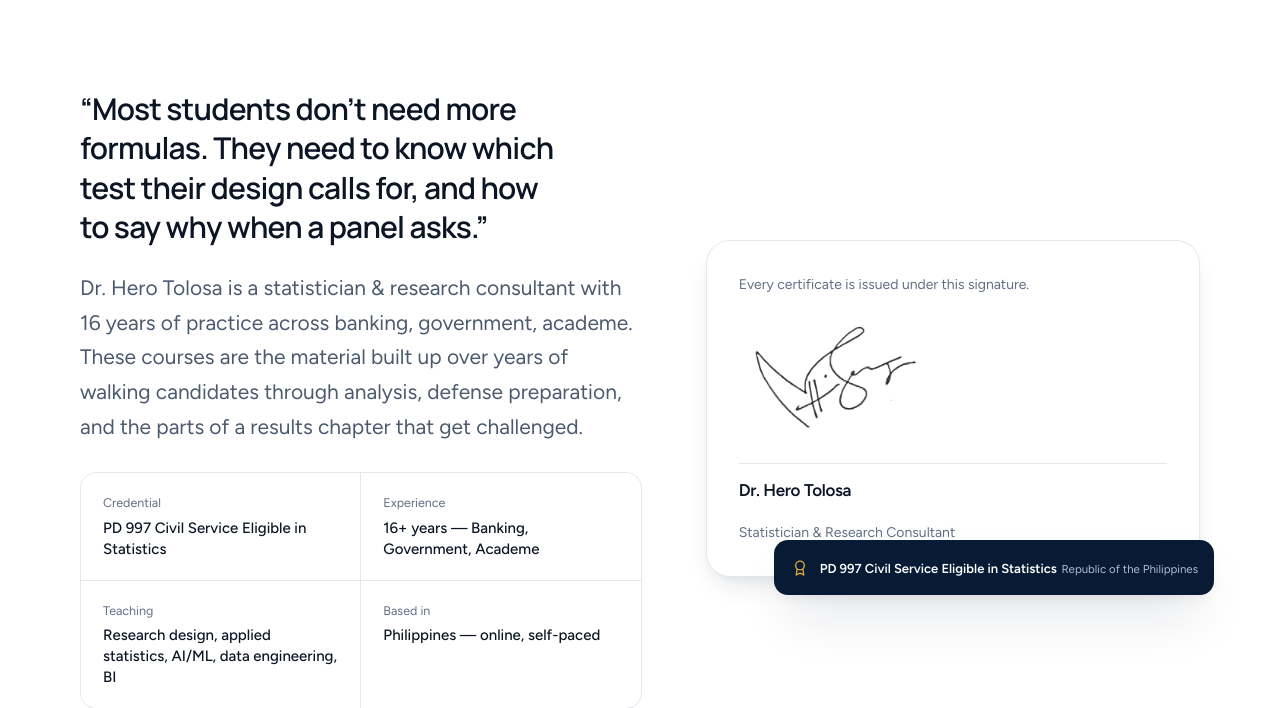
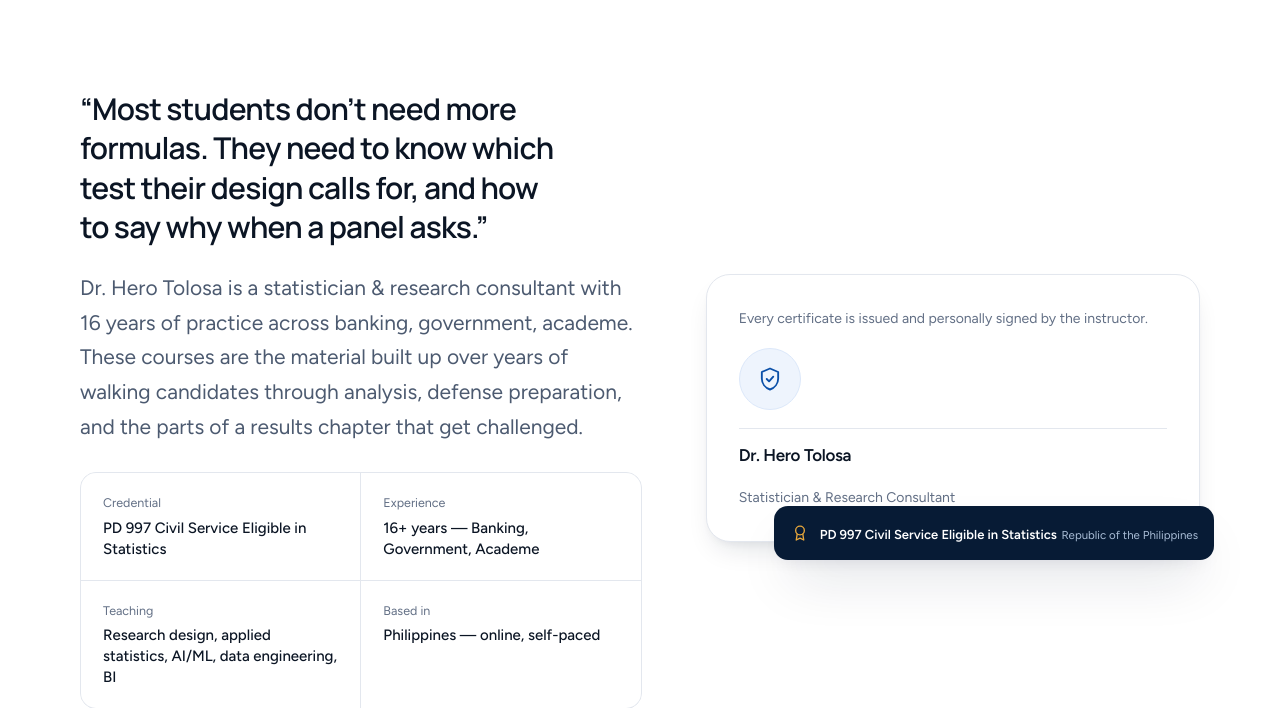
Before and after one commit to heroltolosa-123/learning-center, a FastAPI app: page /?category=Research in a window 1280 px wide. Shown: the part 3645-4353 px from the top of the page. Run offline with FastAPI, Linux system fonts and the light colour scheme; some libraries are stand-ins or nearby versions; some web fonts are replaced.

Commit message:
Remove the personal signature from the repo and the site
The scanned signature is the owner's personal asset and should not sit in a
public repository or be displayed on a marketing page.

- Deleted app/static/certificate_assets/signature.png and gitignored the
  whole directory, so it can be kept locally (or supplied on the deploy
  host) without ever being committed again.
- The homepage instructor card no longer renders it. It now shows a seal
  mark with the same line of assurance, so the section reads the same.

Certificates are unaffected in structure. certificates.py already guarded
the image with os.path.exists and falls back to a signature rule plus the
printed name and title; verified by generating a certificate with the file
absent. The gold seal, logo watermark and all wording are unchanged.

Note: the file still exists in the history of commit ac207ad, which is
already on the remote. Purging it from history needs a rewrite and a force
push, which is not done here.

Co-Authored-By: Claude Opus 5 <noreply@anthropic.com>

```diff
--- a/app/static/css/style.css
+++ b/app/static/css/style.css
@@ -835,7 +835,14 @@ body.nav-open { overflow: hidden; }
   background: var(--surface); border: 1px solid var(--line);
   border-radius: var(--r-xl); box-shadow: var(--sh-lg);
 }
-.about-sig { max-width: 190px; margin-bottom: 14px; opacity: .88; mix-blend-mode: multiply; }
+.about-seal {
+  display: grid; place-items: center;
+  width: 62px; height: 62px; margin-bottom: 18px;
+  border-radius: 50%;
+  background: var(--brand-050);
+  border: 1px solid var(--brand-100);
+  color: var(--brand);
+}
 .about-sig-rule { height: 1px; background: var(--line); margin-bottom: 12px; }
 .about-name { font-size: 1.0625rem; font-weight: 600; letter-spacing: -.02em; }
 .about-role { font-size: .875rem; color: var(--ink-3); }
--- a/app/templates/index.html
+++ b/app/templates/index.html
@@ -406,10 +406,9 @@
       <div class="about-media reveal">
         <div class="about-card">
           <p style="font-size:.875rem; color:var(--ink-3); margin-bottom:18px;">
-            Every certificate is issued under this signature.
+            Every certificate is issued and personally signed by the instructor.
           </p>
-          <img src="/static/certificate_assets/signature.png" alt="Handwritten signature of {{ instructor.name }}"
-               class="about-sig" loading="lazy" decoding="async">
+          <span class="about-seal">{{ icon.shield(28) }}</span>
           <div class="about-sig-rule"></div>
           <p class="about-name">{{ instructor.name }}</p>
           <p class="about-role">{{ instructor.title }}</p>
```
Also changed, not shown: app/static/certificate_assets/signature.png (deleted), 1 other file.
